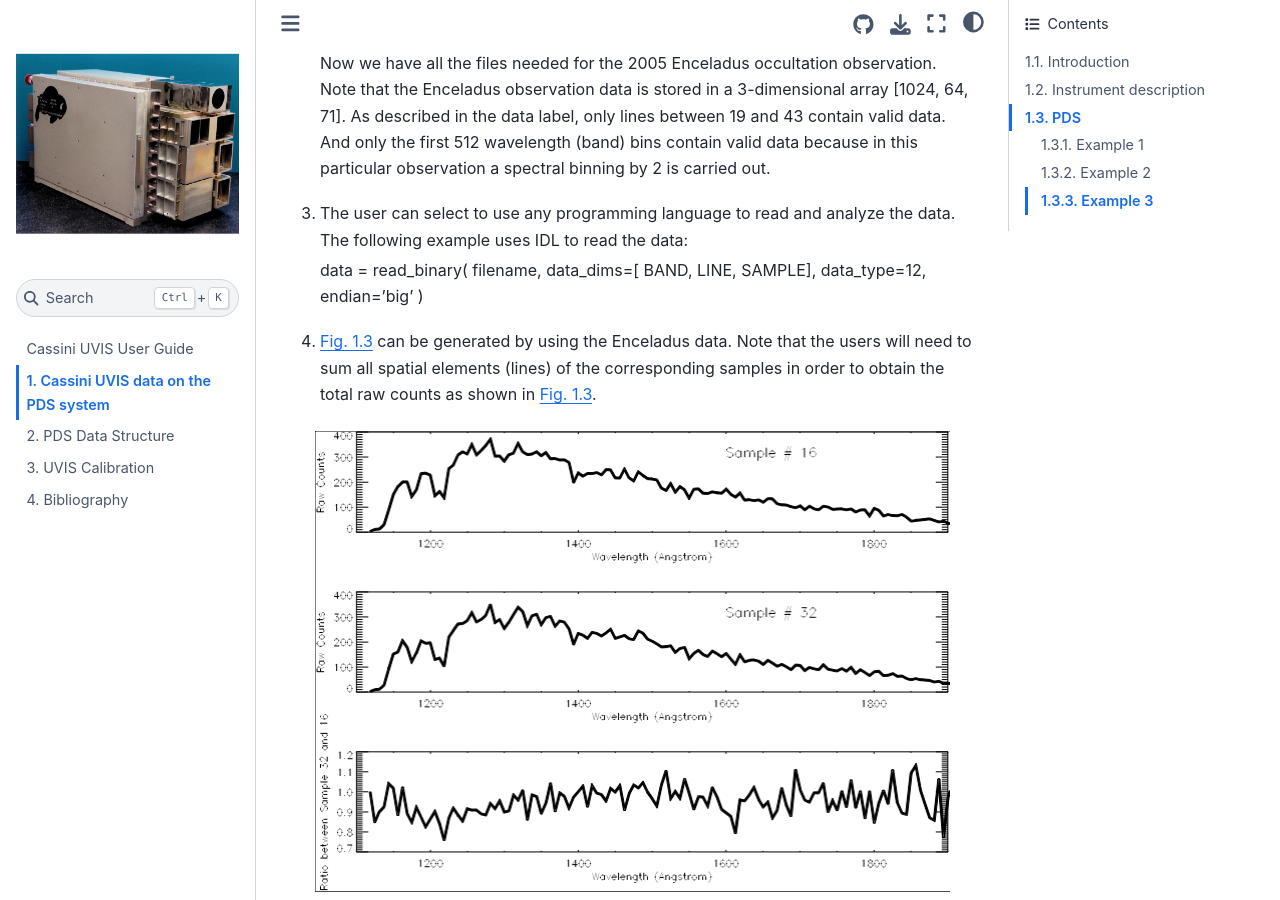
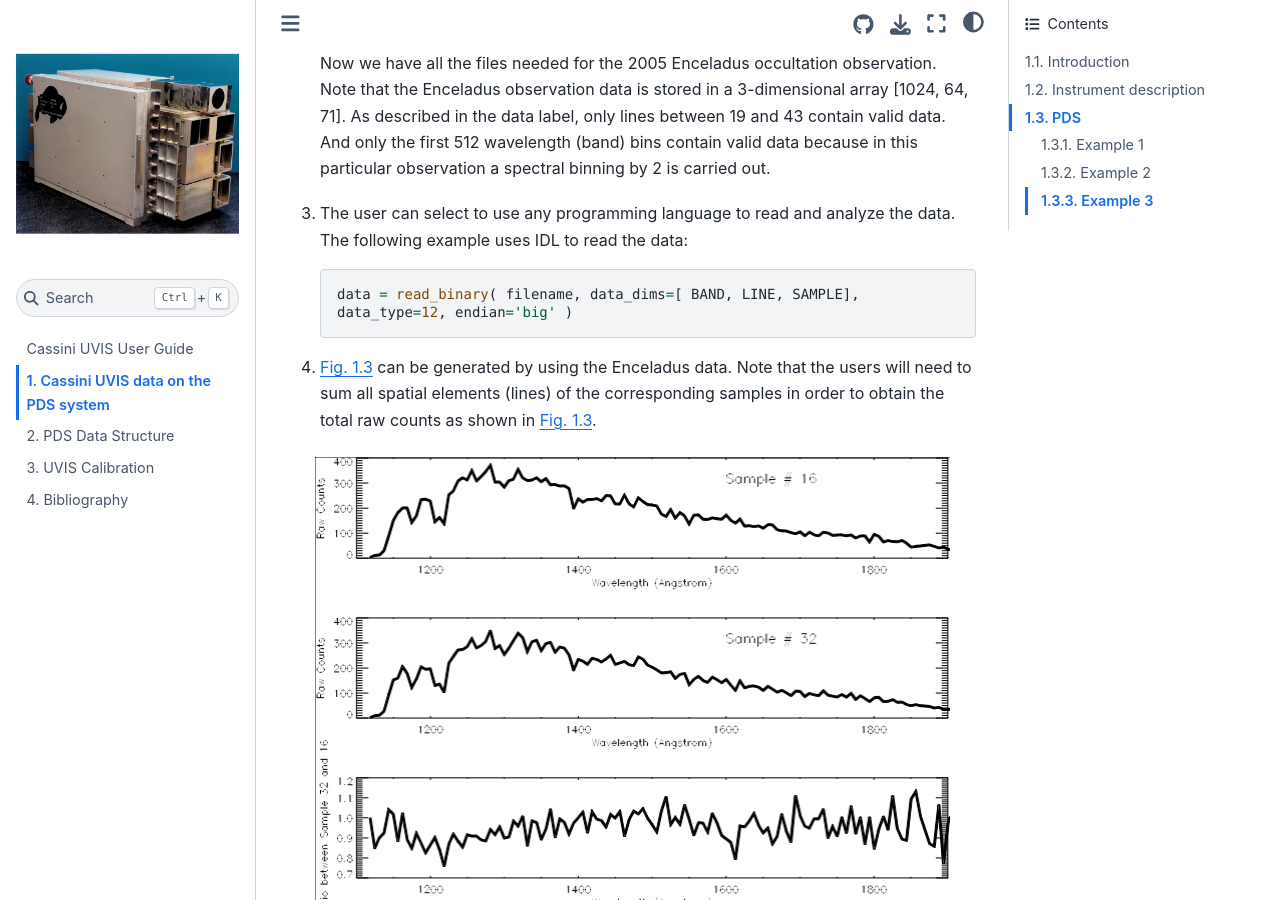
Before and after one commit to Cassini-UVIS/users_guide, a Jupyter Book: the page built from 01_uvis_on_pds.md, in a window 1280 px wide and 900 px high, scrolled down 10615 px. Built offline with Jupyter Book 1.0.4 settings and Sphinx 7.4.7 and the Sphinx Book theme 1.1.4, drawn with Linux system fonts in a browser that asks for light colours; cross-references to code outside the pages are shown as plain code; some of the changed text lies outside the part shown.

Commit message:
Possibly final commit for chap. 1

````diff
--- a/01_uvis_on_pds.md
+++ b/01_uvis_on_pds.md
@@ -1,8 +1,8 @@
 (sec:uvis_on_pds)=
 # Cassini UVIS data on the PDS system
 
-```{admonition} Conversion status: Raw
-Copied over raw, not yet cleaned up, figures missing.
+```{admonition} Conversion status: Finished
+Please report any issue you find.
 ```
 
 ```
@@ -359,8 +359,10 @@
 3) The user can select to use any programming language to read and analyze the data.
 The following example uses IDL to read the data:
 
+    ```idl
     data = read_binary( filename, data_dims=[ BAND, LINE, SAMPLE],
     data_type=12, endian='big' )
+    ```
 
 4) {numref}`fig:enc-occ` can be generated by using the Enceladus data.
 Note that the users will need to sum all spatial elements (lines) of the corresponding samples in order to obtain the total raw counts as shown in {numref}`fig:enc-occ`.
````
